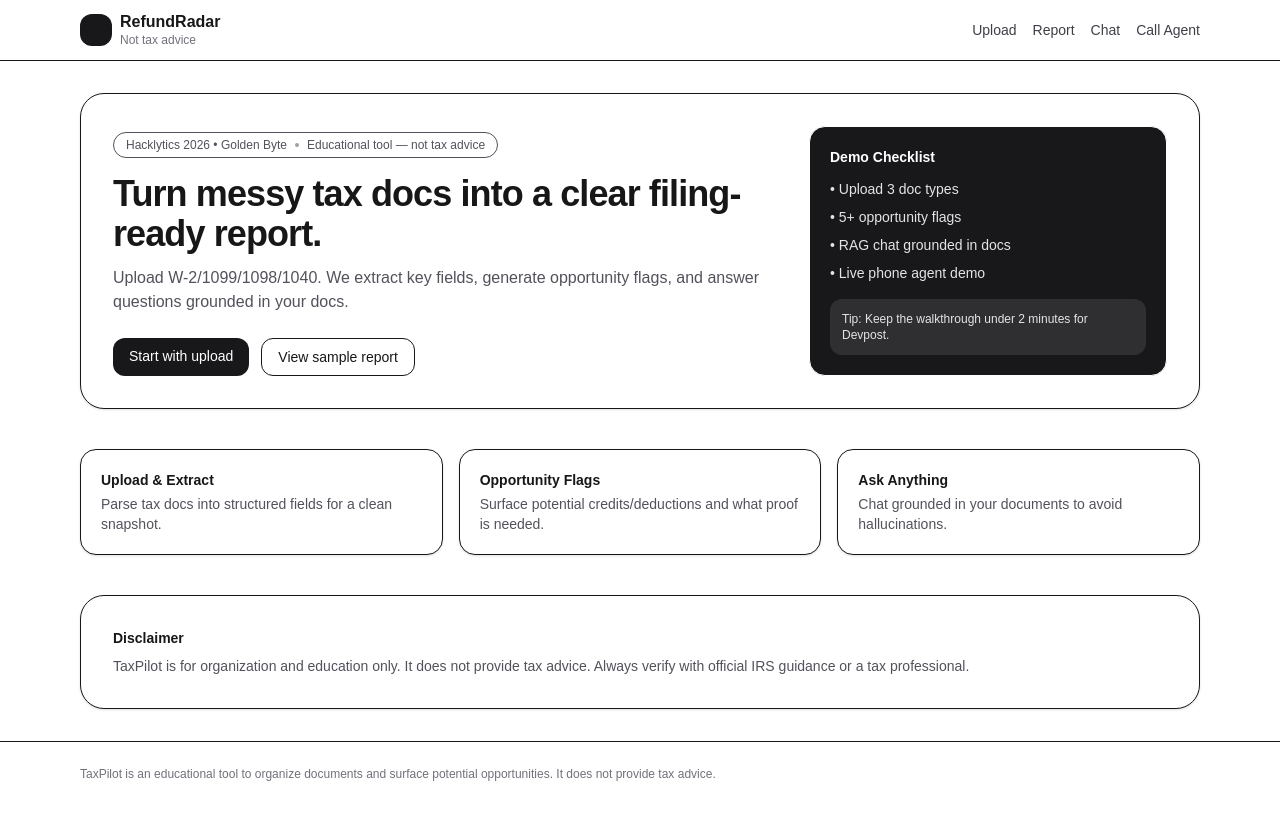
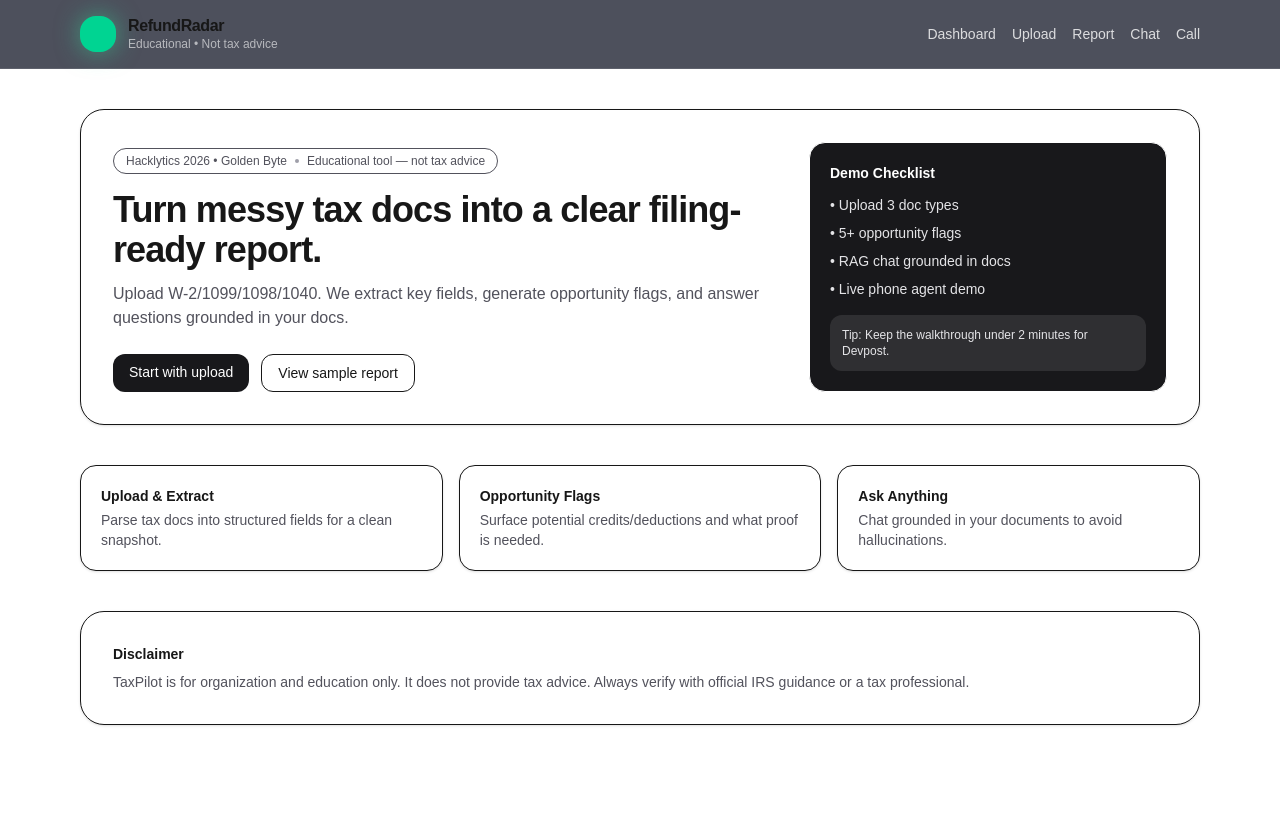
Before and after one commit to avihhan/Hacklytics2026, a Next.js app in the folder apps/web/: page / in a window 1280 px wide. Shown: the top 820 px of the page. Built offline with nearby package versions, Linux system fonts and the light colour scheme.

Commit message:
Changed layout

```diff
--- a/apps/web/app/layout.tsx
+++ b/apps/web/app/layout.tsx
@@ -6,14 +6,16 @@ export const metadata = {
   description: "AI-powered tax filing assistant (educational, not tax advice).",
 };
 
-const NavItem = ({ href, label }: { href: string; label: string }) => (
+function NavLink({ href, label }: { href: string; label: string }) {
+  return (
     <Link
       href={href}
-    className="text-sm text-zinc-700 hover:text-zinc-900 transition"
+      className="text-sm font-medium text-white/80 hover:text-white transition"
     >
       {label}
     </Link>
   );
+}
 
 export default function RootLayout({
   children,
@@ -22,32 +24,32 @@ export default function RootLayout({
 }) {
   return (
     <html lang="en">
-      <body className="min-h-screen bg-zinc-50 text-zinc-900">
-        <header className="sticky top-0 z-10 border-b bg-white/80 backdrop-blur">
-          <div className="mx-auto max-w-6xl px-4 py-3 flex items-center justify-between">
-            <Link href="/" className="flex items-center gap-2">
-              <div className="h-8 w-8 rounded-xl bg-zinc-900" />
+      <body className="min-h-screen bg-slate-950 text-slate-50">
+        <header className="sticky top-0 z-10 border-b border-white/10 bg-slate-950/70 backdrop-blur">
+          <div className="mx-auto max-w-6xl px-4 py-4 flex items-center justify-between">
+            <Link href="/" className="flex items-center gap-3">
+              <div className="h-9 w-9 rounded-2xl bg-emerald-400 shadow-[0_0_24px_rgba(52,211,153,0.55)]" />
               <div className="leading-tight">
-                <div className="font-semibold">RefundRadar</div>
-                <div className="text-xs text-zinc-500">Not tax advice</div>
+                <div className="font-semibold tracking-tight">RefundRadar</div>
+                <div className="text-xs text-white/60">Educational • Not tax advice</div>
               </div>
             </Link>
 
             <nav className="flex items-center gap-4">
-              <NavItem href="/upload" label="Upload" />
-              <NavItem href="/report" label="Report" />
-              <NavItem href="/chat" label="Chat" />
-              <NavItem href="/call" label="Call Agent" />
+              <NavLink href="/dashboard" label="Dashboard" />
+              <NavLink href="/upload" label="Upload" />
+              <NavLink href="/report" label="Report" />
+              <NavLink href="/chat" label="Chat" />
+              <NavLink href="/call" label="Call" />
             </nav>
           </div>
         </header>
 
-        <main className="mx-auto max-w-6xl px-4 py-8">{children}</main>
+        <main className="mx-auto max-w-6xl px-4 py-10">{children}</main>
 
-        <footer className="border-t bg-white">
-          <div className="mx-auto max-w-6xl px-4 py-6 text-xs text-zinc-500">
-            TaxPilot is an educational tool to organize documents and surface
-            potential opportunities. It does not provide tax advice.
+        <footer className="border-t border-white/10">
+          <div className="mx-auto max-w-6xl px-4 py-6 text-xs text-white/60">
+            TaxPilot organizes documents and highlights potential opportunities. It does not provide tax advice.
           </div>
         </footer>
       </body>
```
Lines whose indentation alone changed are shown as unchanged.
